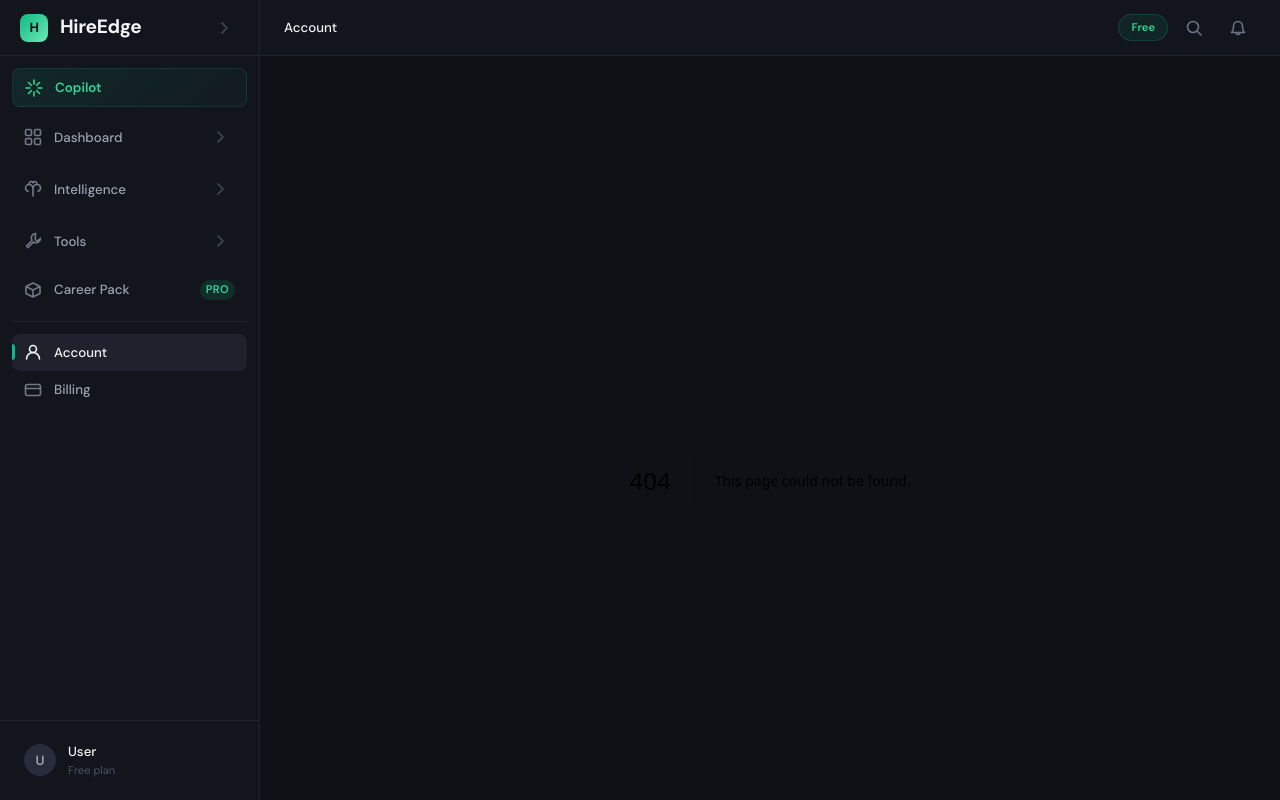
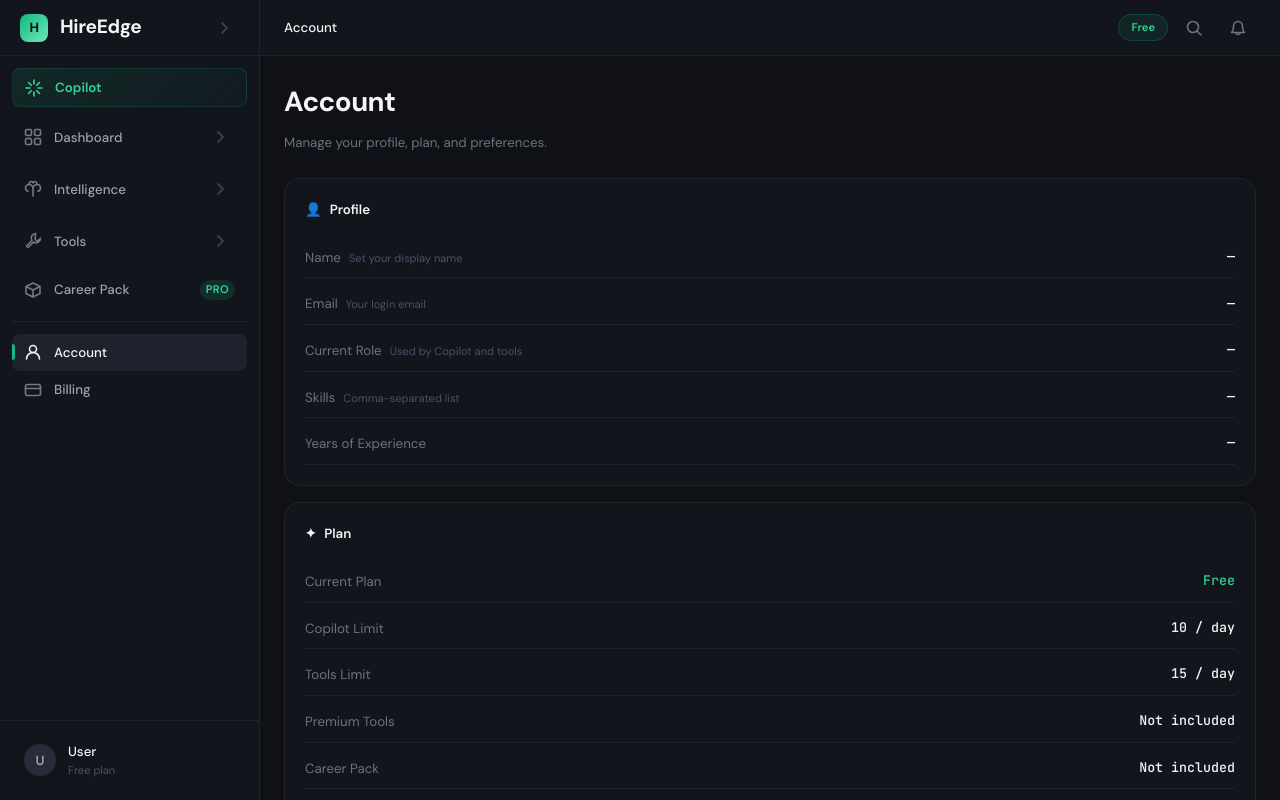
Before and after one commit to HIREEDGE-CAREERS-LIMITED/hireedge-frontend-mvp, a Next.js app: page /account in a window 1280 px wide. Before the commit this address had no page. Built offline with nearby package versions, Linux system fonts and the light colour scheme.

Commit message:
Add files via upload

```diff
--- a/pages/_app.js
+++ b/pages/_app.js
@@ -9,6 +9,12 @@
 import AppShell from "../components/layout/AppShell";
 import "../styles/globals.css";
 import "../styles/app-shell.css";
+import "../styles/copilot.css";
+import "../styles/dashboard.css";
+import "../styles/intelligence.css";
+import "../styles/tools.css";
+import "../styles/career-pack.css";
+import "../styles/billing.css";
 
 export default function HireEdgeApp({ Component, pageProps }) {
   // If the page exports a getLayout function, use it (for custom layouts)
--- /dev/null
+++ b/pages/account.js
@@ -0,0 +1,182 @@
+// ============================================================================
+// pages/account.js
+// HireEdge Frontend — Account settings page
+// ============================================================================
+
+import { useState, useEffect } from "react";
+import { getCurrentPlan, getPlanDetails } from "../services/billingService";
+
+export default function AccountPage() {
+  const [plan, setPlan] = useState("free");
+
+  useEffect(() => {
+    setPlan(getCurrentPlan());
+  }, []);
+
+  const planInfo = getPlanDetails(plan);
+
+  return (
+    <div style={{ maxWidth: "var(--content-max-width)", margin: "0 auto" }}>
+      {/* Header */}
+      <div style={{ marginBottom: "var(--space-6)" }}>
+        <h1 style={{
+          fontSize: "var(--text-2xl)",
+          fontWeight: "var(--weight-bold)",
+          color: "var(--text-primary)",
+          letterSpacing: "-0.02em",
+        }}>
+          Account
+        </h1>
+        <p style={{
+          fontSize: "var(--text-sm)",
+          color: "var(--text-tertiary)",
+          marginTop: "var(--space-2)",
+        }}>
+          Manage your profile, plan, and preferences.
+        </p>
+      </div>
+
+      {/* Profile Section */}
+      <AccountSection title="Profile" icon="👤">
+        <AccountRow label="Name" value="—" hint="Set your display name" />
+        <AccountRow label="Email" value="—" hint="Your login email" />
+        <AccountRow label="Current Role" value="—" hint="Used by Copilot and tools" />
+        <AccountRow label="Skills" value="—" hint="Comma-separated list" />
+        <AccountRow label="Years of Experience" value="—" />
+      </AccountSection>
+
+      {/* Plan Section */}
+      <AccountSection title="Plan" icon="✦">
+        <AccountRow label="Current Plan" value={planInfo.name} accent />
+        <AccountRow label="Copilot Limit" value={`${planInfo.copilot_per_day === Infinity ? "Unlimited" : planInfo.copilot_per_day} / day`} />
+        <AccountRow label="Tools Limit" value={`${planInfo.tools_per_day === Infinity ? "Unlimited" : planInfo.tools_per_day} / day`} />
+        <AccountRow label="Premium Tools" value={planInfo.premium_tools ? "Included" : "Not included"} />
+        <AccountRow label="Career Pack" value={planInfo.career_pack ? "Included" : "Not included"} />
+        <div style={{ marginTop: "var(--space-4)" }}>
+          <a
+            href="/billing"
+            style={{
+              display: "inline-flex",
+              alignItems: "center",
+              gap: "var(--space-2)",
+              padding: "var(--space-2) var(--space-5)",
+              background: "var(--accent-500)",
+              color: "var(--ink-900)",
+              fontWeight: "var(--weight-semibold)",
+              fontSize: "var(--text-sm)",
+              borderRadius: "var(--radius-lg)",
+              transition: "all var(--duration-fast)",
+            }}
+          >
+            {plan === "free" ? "Upgrade Plan" : "Manage Plan"}
+          </a>
+        </div>
+      </AccountSection>
+
+      {/* Preferences Section */}
+      <AccountSection title="Preferences" icon="⚙️">
+        <AccountRow label="Theme" value="Dark" hint="Only dark mode available in MVP" />
+        <AccountRow label="Sidebar" value="Expanded" hint="Toggle via sidebar chevron" />
+        <AccountRow label="Notifications" value="Off" hint="Coming soon" />
+      </AccountSection>
+
+      {/* Data Section */}
+      <AccountSection title="Data" icon="📦">
+        <AccountRow label="Saved Roles" value={_getSavedCount()} />
+        <AccountRow label="Conversation Context" value="Stored in session" />
+        <div style={{ marginTop: "var(--space-4)" }}>
+          <button
+            onClick={() => {
+              if (typeof window !== "undefined" && confirm("Clear all local data? This cannot be undone.")) {
+                localStorage.clear();
+                sessionStorage.clear();
+                window.location.reload();
+              }
+            }}
+            style={{
+              padding: "var(--space-2) var(--space-5)",
+              background: "rgba(239,68,68,0.08)",
+              color: "var(--red-400)",
+              fontWeight: "var(--weight-semibold)",
+              fontSize: "var(--text-sm)",
+              borderRadius: "var(--radius-lg)",
+              border: "1px solid rgba(239,68,68,0.15)",
+              cursor: "pointer",
+            }}
+          >
+            Clear All Local Data
+          </button>
+        </div>
+      </AccountSection>
+    </div>
+  );
+}
+
+// ── Helper components ─────────────────────────────────────────────────────
+
+function AccountSection({ title, icon, children }) {
+  return (
+    <div style={{
+      background: "var(--bg-secondary)",
+      border: "1px solid var(--border-subtle)",
+      borderRadius: "var(--radius-xl)",
+      padding: "var(--space-5)",
+      marginBottom: "var(--space-4)",
+    }}>
+      <h3 style={{
+        fontSize: "var(--text-sm)",
+        fontWeight: "var(--weight-semibold)",
+        color: "var(--text-primary)",
+        marginBottom: "var(--space-4)",
+        display: "flex",
+        alignItems: "center",
+        gap: "var(--space-2)",
+      }}>
+        <span>{icon}</span>
+        <span>{title}</span>
+      </h3>
+      <div style={{ display: "flex", flexDirection: "column", gap: "var(--space-1)" }}>
+        {children}
+      </div>
+    </div>
+  );
+}
+
+function AccountRow({ label, value, hint, accent }) {
+  return (
+    <div style={{
+      display: "flex",
+      justifyContent: "space-between",
+      alignItems: "center",
+      padding: "var(--space-2) 0",
+      borderBottom: "1px solid var(--border-subtle)",
+    }}>
+      <div>
+        <span style={{ fontSize: "var(--text-sm)", color: "var(--text-tertiary)" }}>{label}</span>
+        {hint && (
+          <span style={{ fontSize: "var(--text-xs)", color: "var(--text-muted)", marginLeft: "var(--space-2)" }}>
+            {hint}
+          </span>
+        )}
+      </div>
+      <span style={{
+        fontSize: "var(--text-sm)",
+        fontWeight: "var(--weight-medium)",
+        color: accent ? "var(--accent-400)" : "var(--text-primary)",
+        fontFamily: "var(--font-mono)",
+      }}>
+        {value}
+      </span>
+    </div>
+  );
+}
+
+function _getSavedCount() {
+  if (typeof window === "undefined") return "0";
+  try {
+    const raw = localStorage.getItem("hireedge_saved_roles");
+    return raw ? String(JSON.parse(raw).length) : "0";
+  } catch {
+    return "0";
+  }
+}
```
Also changed, not shown: pages/copilot.js (+7 -19 lines).
